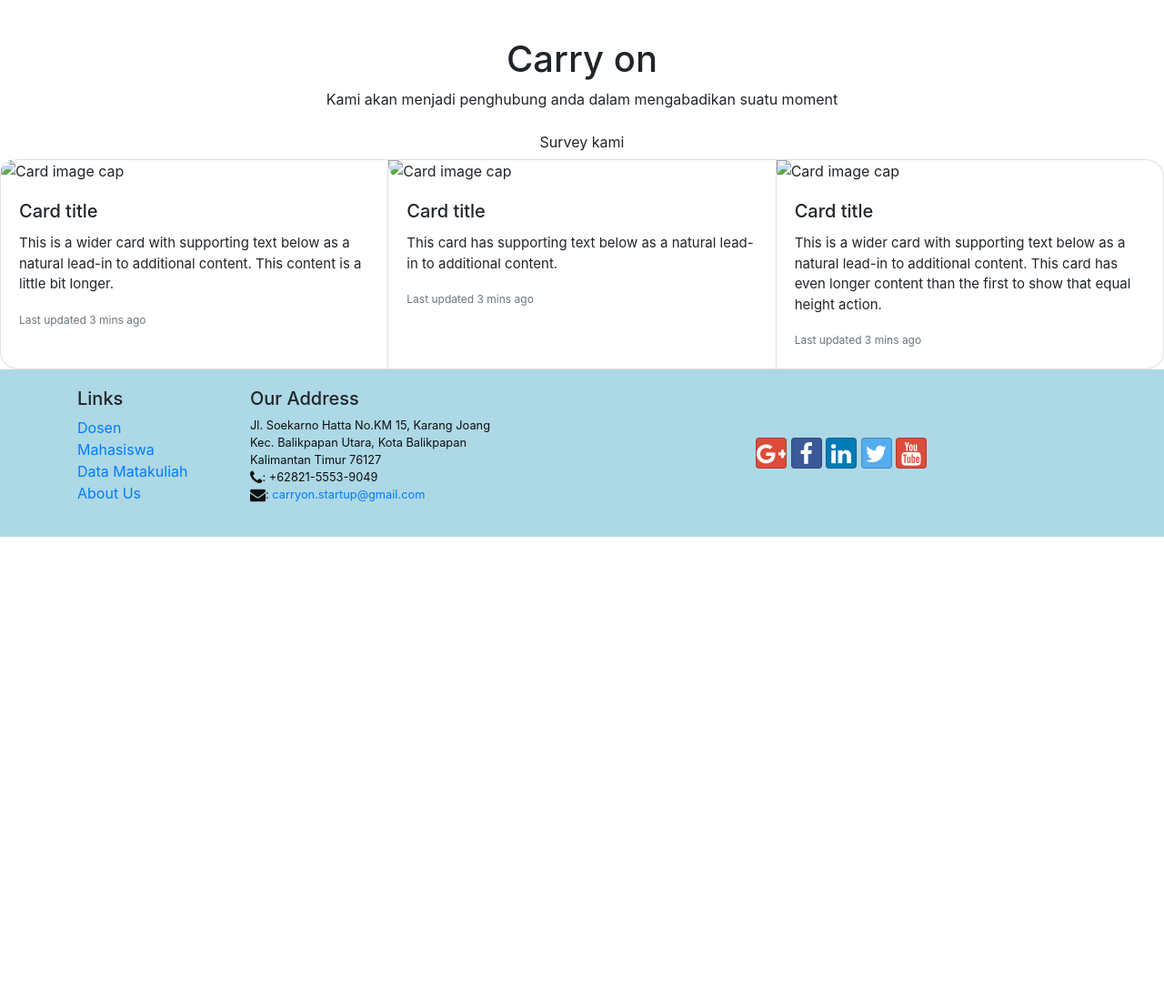
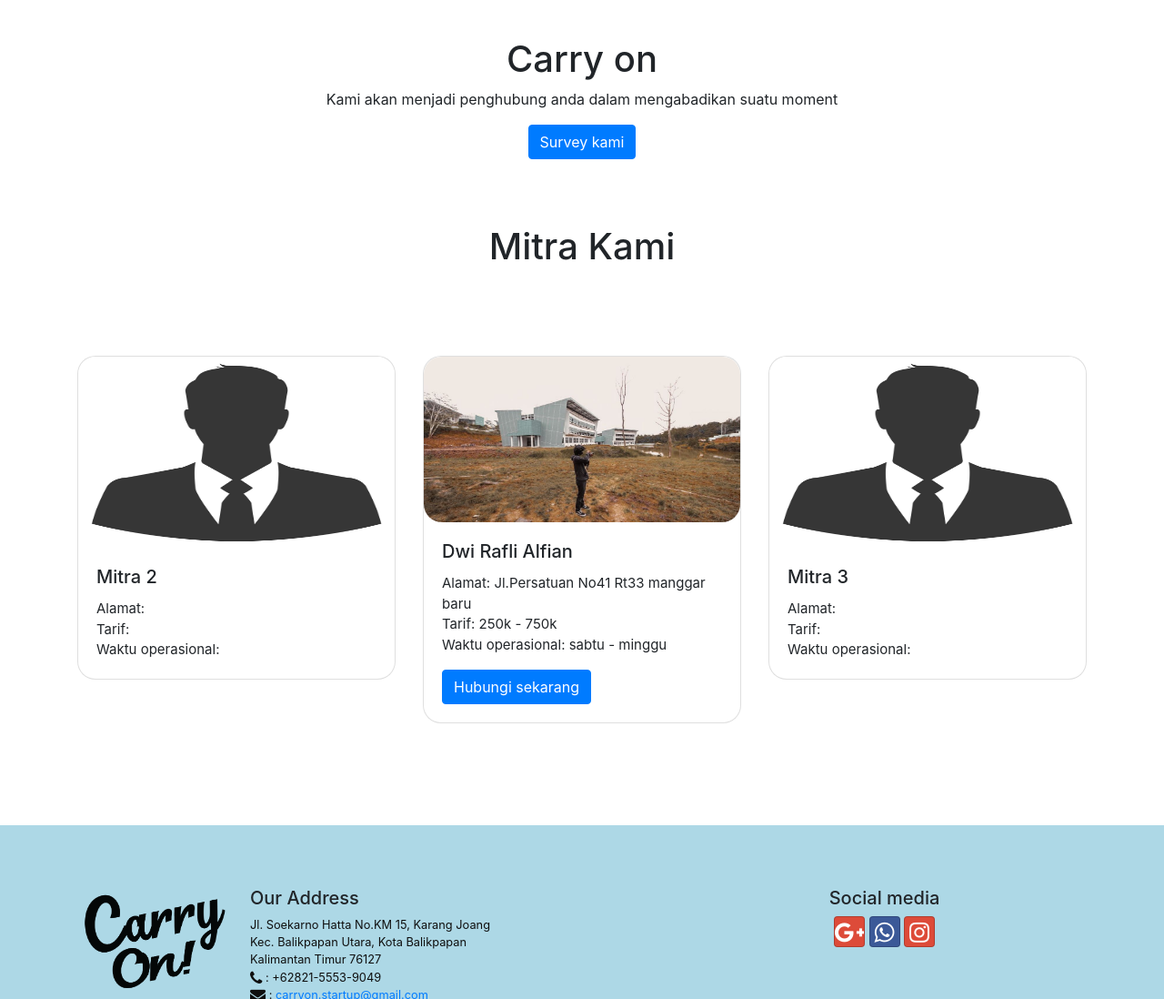
Before and after one commit to KevinRBerlin/Carry-on, a website: page index.html in a window 1280 px wide. Shown: the part 520-1618 px from the top of the page at 91% size. Before the commit the page ends 1110 px from the top, so only its background shows below. Drawn offline with nearby package versions, Linux system fonts and the light colour scheme.

Commit message:
Update index.html

```diff
--- a/index.html
+++ b/index.html
@@ -12,7 +12,7 @@
     <link rel="stylesheet" href="https://stackpath.bootstrapcdn.com/font-awesome/4.7.0/css/font-awesome.min.css">
     <link rel="stylesheet" href="https://cdnjs.cloudflare.com/ajax/libs/bootstrap-social/5.1.1/bootstrap-social.min.css">
     <link rel="stylesheet" href="css/styles.css">
-    <title>Ristorante ConFusion</title>
+    <title>Carry on 1000StartUp</title>
 </head>
 
 <body>
@@ -41,16 +41,16 @@
                         <div class="carousel-inner" role="listbox">
                             <div class="carousel-item active">
                                 <img class="d-block img-fluid"
-                                     src="img/1.png" alt="1">
+                                     src="img/12.png" alt="1">
                             </div>
                             <div class="carousel-item item">
                                 <img class="d-block img-fluid"
-                                     src="img/2.png" alt="2">
+                                     src="img/22.png" alt="2">
                             </div>
                             <div class="carousel-item item">
                                 <img class="d-block img-fluid"
-                                     src="img/3.png" alt="3">
-                            </div>
+                                     src="img/32.png" alt="3">
+                            </div>x
                         </div>
                         <ol class=" carousel-indicators">
                             <li data-terget="#mycarousel" data-slide-to="0" class="active"></li>
@@ -74,7 +74,6 @@
             </div>
         </div>
     </header>
-
     <div class="container-fluid banner">
         <div class="row">
             <div class="col-md-8 offset-md-2 info text-center">
@@ -82,47 +81,63 @@
                 <p class="text-center">
                     Kami akan menjadi penghubung anda dalam mengabadikan suatu moment
                 </p>
-                <a href="https://docs.google.com/spreadsheets/d/1A5mOEOqrJfsnNgW4a08bIXkMnhFuHoM3GIaAv7ytors/edit?usp=sharing" class="btn btn-md text-center mx-auto">Survey kami</a>
+                <a href="https://docs.google.com/spreadsheets/d/1A5mOEOqrJfsnNgW4a08bIXkMnhFuHoM3GIaAv7ytors/edit?usp=sharing" class="btn btn-primary text-center mx-auto">Survey kami</a>
             </div>
         </div>
     </div>
-    <div class="card-group">
-  <div class="card">
-    <img class="card-img-top" src="..." alt="Card image cap">
+    <div class="container">
+        <br>
+        <br>
+        <br>
+        <h1 class="text-center">Mitra Kami</h1>
+    </div>
+    <div class="container my-5 py-5">
+		<div class="row">
+		<div class="col">
+			<div class="card mb-2">
+                <img src="img/def.jpg" class="card-img-top" height="210" alt="...">
   				<div class="card-body">
-      <h5 class="card-title">Card title</h5>
-      <p class="card-text">This is a wider card with supporting text below as a natural lead-in to additional content. This content is a little bit longer.</p>
-      <p class="card-text"><small class="text-muted">Last updated 3 mins ago</small></p>
+				    <h5 class="card-title">Mitra 2</h5>
+				    <p class="card-text">Alamat: <br>Tarif: <br>Waktu operasional:</p>
+				    <!-- <p class="card-text"><small class="text-muted">Last updated 3 mins ago</small></p> -->
 				</div>
 			</div>
-  <div class="card">
-    <img class="card-img-top" src="..." alt="Card image cap">
+		</div>
+		<div class="col">
+			<div class="card mb-3">
+				<img src="img/5.jpg" class="card-img-top" alt="...">
   				<div class="card-body">
-      <h5 class="card-title">Card title</h5>
-      <p class="card-text">This card has supporting text below as a natural lead-in to additional content.</p>
-      <p class="card-text"><small class="text-muted">Last updated 3 mins ago</small></p>
+				    <h5 class="card-title">Dwi Rafli Alfian</h5>
+				    <p class="card-text"> Alamat: Jl.Persatuan No41 Rt33 manggar baru<br>Tarif: 250k - 750k <br>Waktu operasional: sabtu - minggu</p>
+                    <!-- <p class="card-text"><small class="text-muted">Hubungi sekarang</small></p> -->
+                    <a href="https://api.whatsapp.com/send?phone=6282155534039&text=Hai%2C+Saya+ingin+menyewa+photograper+dengan+nama+Dwi+Rafli" class="btn btn-primary text-center mx-auto">Hubungi sekarang</a>
 				</div>
 			</div>
-  <div class="card">
-    <img class="card-img-top" src="..." alt="Card image cap">
+		</div>
+		<div class="col">
+			<div class="card mb-3">
+				<img src="img/def.jpg" class="card-img-top" height="210" alt="...">
   				<div class="card-body">
-      <h5 class="card-title">Card title</h5>
-      <p class="card-text">This is a wider card with supporting text below as a natural lead-in to additional content. This card has even longer content than the first to show that equal height action.</p>
-      <p class="card-text"><small class="text-muted">Last updated 3 mins ago</small></p>
+				    <h5 class="card-title">Mitra 3</h5>
+				    <p class="card-text">Alamat: <br>Tarif: <br>Waktu operasional:</p>
+				    <!-- <p class="card-text"><small class="text-muted">Last updated 3 mins ago</small></p> -->
+				</div>
+			</div>
 		</div>
 		</div>
 	</div>
     <footer class="footer">
-        <div class="container">
+        <div class="container my-5 py">
             <div class="row">
                 <div class="col-4 col-sm-2">
-                    <h5>Links</h5>
+                    <a class="navbar-brand mr-auto" href="#"><img src="img/carryon.png" height="110" width="165"></a>
+                    <!-- <h5>Links</h5>
                     <ul class="list-unstyled">
                         <li><a href="#">Dosen</a></li>
                         <li><a href="./aboutus.html">Mahasiswa</a></li>
                         <li><a href="#">Data Matakuliah</a></li>
                         <li><a href="./contactus.html">About Us</a></li>
-                    </ul>
+                    </ul> -->
                 </div>
                 <div class="col-7 col-sm-5">
                     <h5>Our Address</h5>
@@ -130,17 +145,16 @@
                         Jl. Soekarno Hatta No.KM 15, Karang Joang<br />
                         Kec. Balikpapan Utara, Kota Balikpapan<br />
                         Kalimantan Timur 76127<br />
-                        <i class="fa fa-phone fa-lg"></i>:  +62821-5553-9049 <br>
-                        <i class="fa fa-envelope fa-lg"></i>: <a href="carryon.startup@gmail.com">carryon.startup@gmail.com</a>
+                        <i class="fa fa-phone fa-lg"></i>    :   +62821-5553-9049 <br>
+                        <i class="fa fa-envelope fa-lg"></i> : <a href="carryon.startup@gmail.com"> carryon.startup@gmail.com</a>
                     </address>
                 </div>
-                <div class="col-12 col-sm-4 align-self-center">
+                <div class="col-12 col-sm-5">
                     <div class="text-center">
-                        <a class="btn btn-social-icon btn-google" href="http://google.com/+"><i class="fa fa-google-plus"></i></a>
-                        <a class="btn btn-social-icon btn-facebook" href="http://www.facebook.com/profile.php?id="><i class="fa fa-facebook"></i></a>
-                        <a class="btn btn-social-icon btn-linkedin" href="http://www.linkedin.com/in/"><i class="fa fa-linkedin"></i></a>
-                        <a class="btn btn-social-icon btn-twitter" href="http://twitter.com/"><i class="fa fa-twitter"></i></a>
-                        <a class="btn btn-social-icon btn-google" href="http://youtube.com/"><i class="fa fa-youtube"></i></a>
+                        <h5>Social media</h5>
+                        <a class="btn btn-social-icon btn-google" href="mailto:carryon.startup@gmail.com?subject=subject&cc=carryon.startup@gmail.com"><i class="fa fa-google-plus"></i></a>
+                        <a class="btn btn-social-icon btn-facebook" href="https://api.whatsapp.com/send?phone=6282155534039&text="><i class="fa fa-whatsapp"></i></a>
+                        <a class="btn btn-social-icon btn-google" href="https://www.instagram.com/carryon.startup/?hl=en"><i class="fa fa-instagram"></i></a>
                     </div>
                 </div>
             </div>
```
Lines whose indentation alone changed are shown as unchanged.
